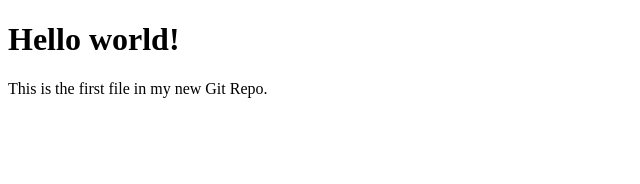
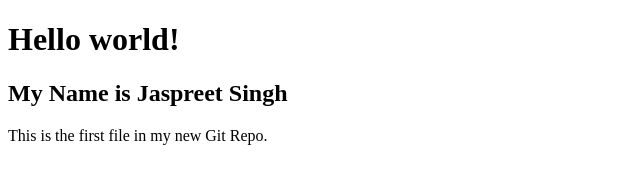
Before and after one commit to 8968113045/testRepo, a plain HTML site: page index.html in a window 1280 px wide. Shown: the whole page, without its empty margins (0-640 px from the left). Drawn offline with Linux system fonts and the light colour scheme.

Commit message:
Modified commit

```diff
--- a/index.html
+++ b/index.html
@@ -6,6 +6,7 @@
 <body>
 
 <h1>Hello world!</h1>
+<h2>My Name is Jaspreet Singh</h2>
 <p>This is the first file in my new Git Repo.</p>
 
 </body>
```
